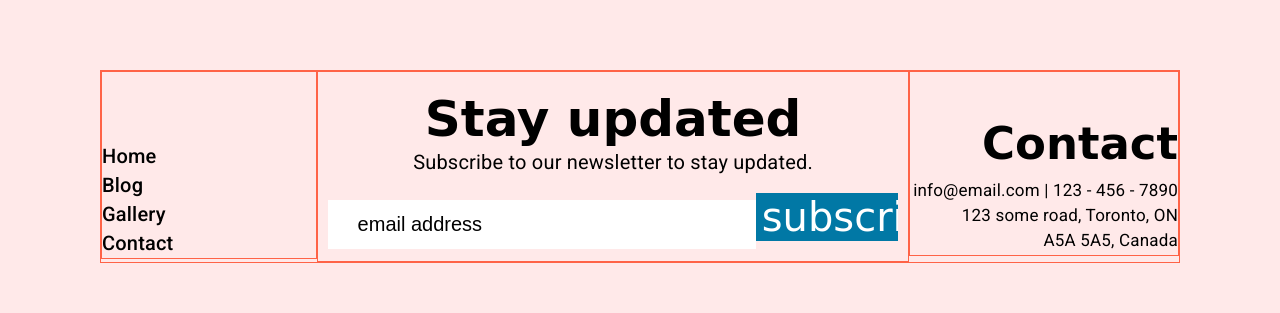
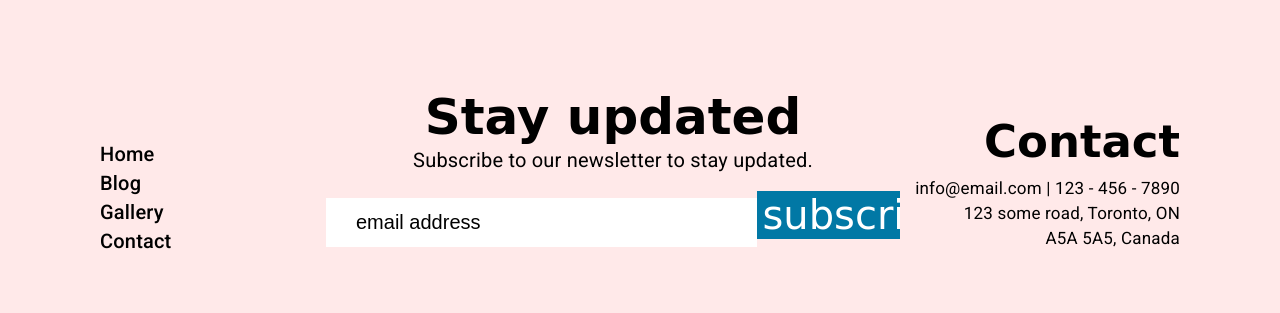
Before and after one commit to DangVincent/vincent-dang-project-one, a plain HTML site: page index.html in a window 1280 px wide. Shown: the part 3266-3579 px from the top of the page. Drawn offline with nearby package versions, Linux system fonts and the light colour scheme; a web font is replaced by a local one.

Commit message:
fixed some broken styles

```diff
--- a/styles/style.css
+++ b/styles/style.css
@@ -287,14 +287,10 @@ header {
     clear: both;
     padding: 80px 0;
 }
-.footer-content .wrapper {
-    border: 1px solid tomato;
-}
 .footer-links-content,
 .stay-updated-content,
 .contact-content {
     float: left;
-    border: 1px solid tomato;
 }
 .footer-links-content {
     width: 20%;
```
